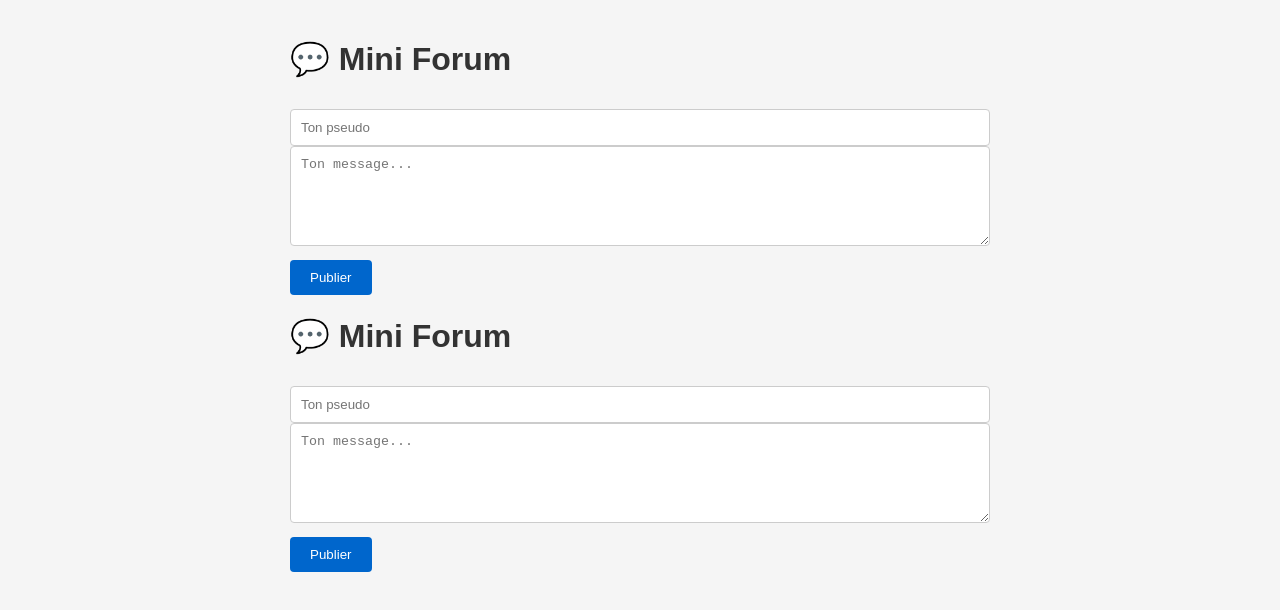
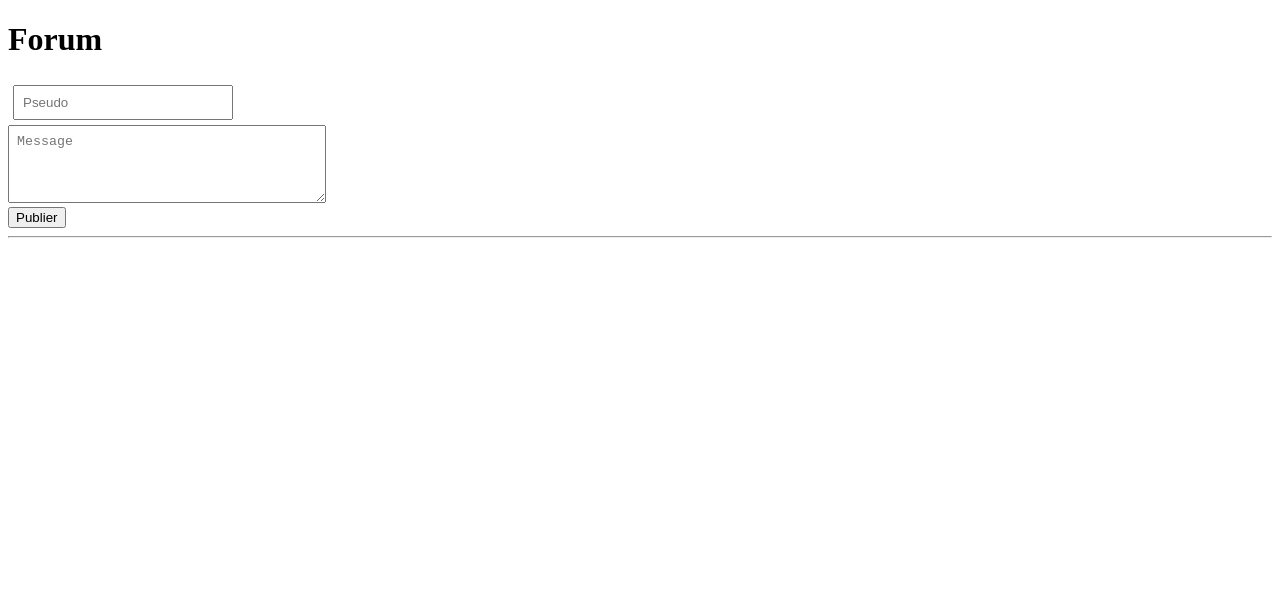
Before and after one commit to K0rkkow/lab, a plain HTML site: page index.html in a window 1280 px wide. Drawn offline with Linux system fonts and the light colour scheme.

Commit message:
Update index.html

```diff
--- a/index.html
+++ b/index.html
@@ -1,80 +1,11 @@
 <!DOCTYPE html>
-<html lang="fr">
-<head>
-<meta charset="UTF-8">
-<title>Mini Forum - Lab XSS</title>
-<style>
-  body { font-family: sans-serif; max-width: 700px; margin: 40px auto; padding: 0 20px; background: #f5f5f5; }
-  h1 { color: #333; }
-  .post { background: #fff; padding: 15px; margin: 10px 0; border-radius: 8px; box-shadow: 0 1px 3px rgba(0,0,0,.1); }
-  .post .author { font-weight: bold; color: #0066cc; }
-  .post .content { margin-top: 8px; }
-  textarea { width: 100%; height: 100px; padding: 10px; border: 1px solid #ccc; border-radius: 4px; box-sizing: border-box; }
-  input[type=text] { width: 100%; padding: 10px; margin-top: 10px; border: 1px solid #ccc; border-radius: 4px; box-sizing: border-box; }
-  button { margin-top: 10px; padding: 10px 20px; background: #0066cc; color: #fff; border: none; border-radius: 4px; cursor: pointer; }
-  button:hover { background: #0052a3; }
-</style>
-</head>
+<html>
+<head><meta charset="UTF-8"><title>Forum</title></head>
 <body>
-<h1>💬 Mini Forum</h1>
-
-<form id="postForm">
-  <input type="text" id="author" placeholder="Ton pseudo">
-  <textarea id="content" placeholder="Ton message..."></textarea>
-  <button type="submit">Publier</button>
-</form>
-
-<div id="posts"></div>
-
 <script>
-function getPosts() {
-  return JSON.parse(localStorage.getItem('forum_posts') || '[]');
-}
-
-function savePosts(posts) {
-  localStorage.setItem('forum_posts', JSON.stringify(posts));
-}
-
-// ⚠️ Simulation de rendu SERVEUR via document.write
-// C'est comme si le serveur renvoyait l'HTML avec le contenu injecté
-function renderPage() {
-  const posts = getPosts();
-  const postsHTML = posts.map(p =>
-    `<div class="post"><span class="author">${p.author}</span><div class="content">${p.content}</div></div>`
-  ).join('');
-
-  // document.write simule une réponse serveur → les <script> S'EXÉCUTENT
-  document.write(`
-    <h1>💬 Mini Forum</h1>
-    <form id="postForm">
-      <input type="text" id="author" placeholder="Ton pseudo">
-      <textarea id="content" placeholder="Ton message..."></textarea>
-      <button type="submit">Publier</button>
-    </form>
-    <div id="posts">${postsHTML}</div>
-    <script>
-      document.getElementById('postForm').addEventListener('submit', function(e) {
-        e.preventDefault();
-        var posts = getPosts();
-        posts.push({
-          author: document.getElementById('author').value,
-          content: document.getElementById('content').value
-        });
-        savePosts(posts);
-        renderPage();
-      });
-    <\/script>
-  `);
-}
-
-function getPosts() {
-  return JSON.parse(localStorage.getItem('forum_posts') || '[]');
-}
-function savePosts(posts) {
-  localStorage.setItem('forum_posts', JSON.stringify(posts));
-}
-
-renderPage();
+var p=JSON.parse(localStorage.getItem('f')||'[]');
+var h=p.map(function(x){return '<div style="background:#fff;padding:15px;margin:10px 0;border-radius:8px"><b>'+x.a+'</b><p>'+x.c+'</p></div>'}).join('');
+document.write('<h1>Forum</h1><form id="f"><input id="a" placeholder="Pseudo" style="padding:8px;width:200px;margin:5px"><br><textarea id="c" placeholder="Message" style="width:300px;height:60px;padding:8px"></textarea><br><button onclick="var p=JSON.parse(localStorage.getItem(\'f\')||\'[]\');p.push({a:a.value,c:c.value});localStorage.setItem(\'f\',JSON.stringify(p));location.reload()">Publier</button></form><hr>'+h);
 </script>
 </body>
 </html>
```
